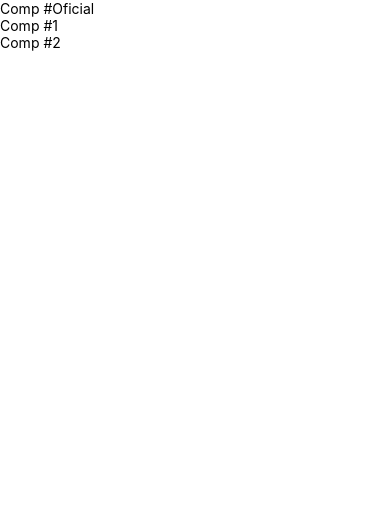
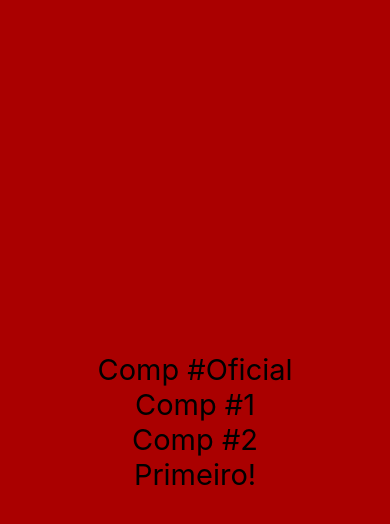
Before and after one commit to Francisco-Jair/estudos_react_native, a React Native app: screen / in a window 390 px wide. Shown: the top 524 px of the page. Built offline with nearby package versions, Linux system fonts and the light colour scheme.

Commit message:
Criando pasta de estilos

```diff
--- a/App.js
+++ b/App.js
@@ -1,14 +1,23 @@
-import { Text, SafeAreaView } from "react-native";
+import { Text, SafeAreaView, StyleSheet } from "react-native";
 import Primeiro from "./src/componentes/Primeiro";
 import Comp, { Comp1, Comp2 } from "./src/componentes/Multi";
 
 export default function App() {
   return (
-    <SafeAreaView>
+    <SafeAreaView style={style.app}>
       <Comp />
       <Comp1 />
       <Comp2 />
-      {/* <Primeiro /> */}
+      <Primeiro />
     </SafeAreaView>
   );
 }
+
+const style = StyleSheet.create({
+  app: {
+    backgroundColor: "#A00",
+    flexGrow: 1,
+    justifyContent: "center",
+    alignItems: "center",
+  },
+});
--- a/src/componentes/Multi.js
+++ b/src/componentes/Multi.js
@@ -1,20 +1,21 @@
 import React from "react";
 import { Text } from "react-native";
+import estilo from "../estilos/estilo";
 
 export default function Comp() {
-  return <Text>Comp #Oficial</Text>;
+  return <Text style={estilo.grande}>Comp #Oficial</Text>;
 }
 
 function Comp1() {
-  return <Text>Comp #1</Text>;
+  return <Text style={estilo.grande}>Comp #1</Text>;
 }
 
 function Comp2() {
-  return <Text>Comp #2</Text>;
+  return <Text style={estilo.grande}>Comp #2</Text>;
 }
 
 function Comp3() {
-  return <Text>Comp #3</Text>;
+  return <Text style={estilo.grande}>Comp #3</Text>;
 }
 
 export { Comp1, Comp2 };
--- a/src/componentes/Primeiro.js
+++ b/src/componentes/Primeiro.js
@@ -1,4 +1,5 @@
 import React from "react";
 import { Text } from "react-native";
+import estilo from "../estilos/estilo";
 
-export default () => <Text>Primeiro!</Text>;
+export default () => <Text style={estilo.grande}>Primeiro!</Text>;
--- /dev/null
+++ b/src/estilos/estilo.js
@@ -0,0 +1,7 @@
+import { StyleSheet } from "react-native";
+
+export default StyleSheet.create({
+  grande: {
+    fontSize: 29,
+  },
+});
```
